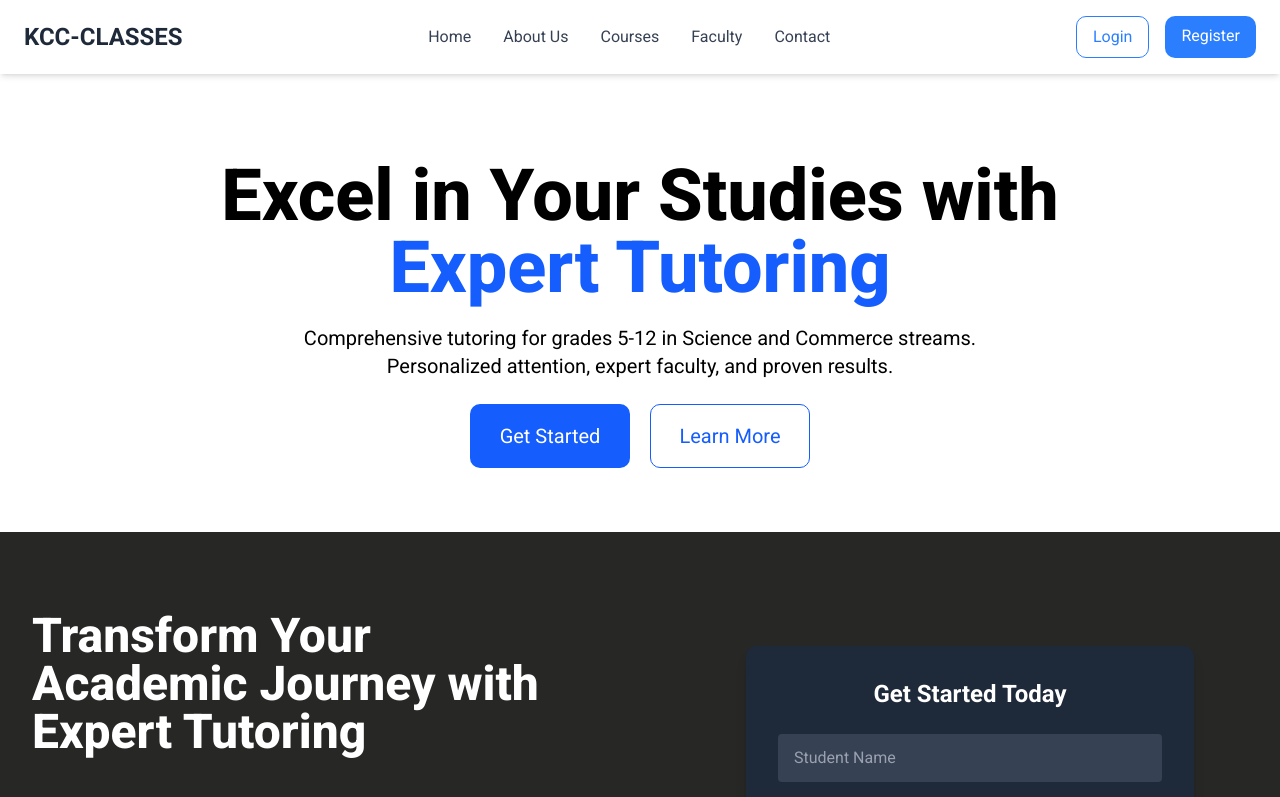
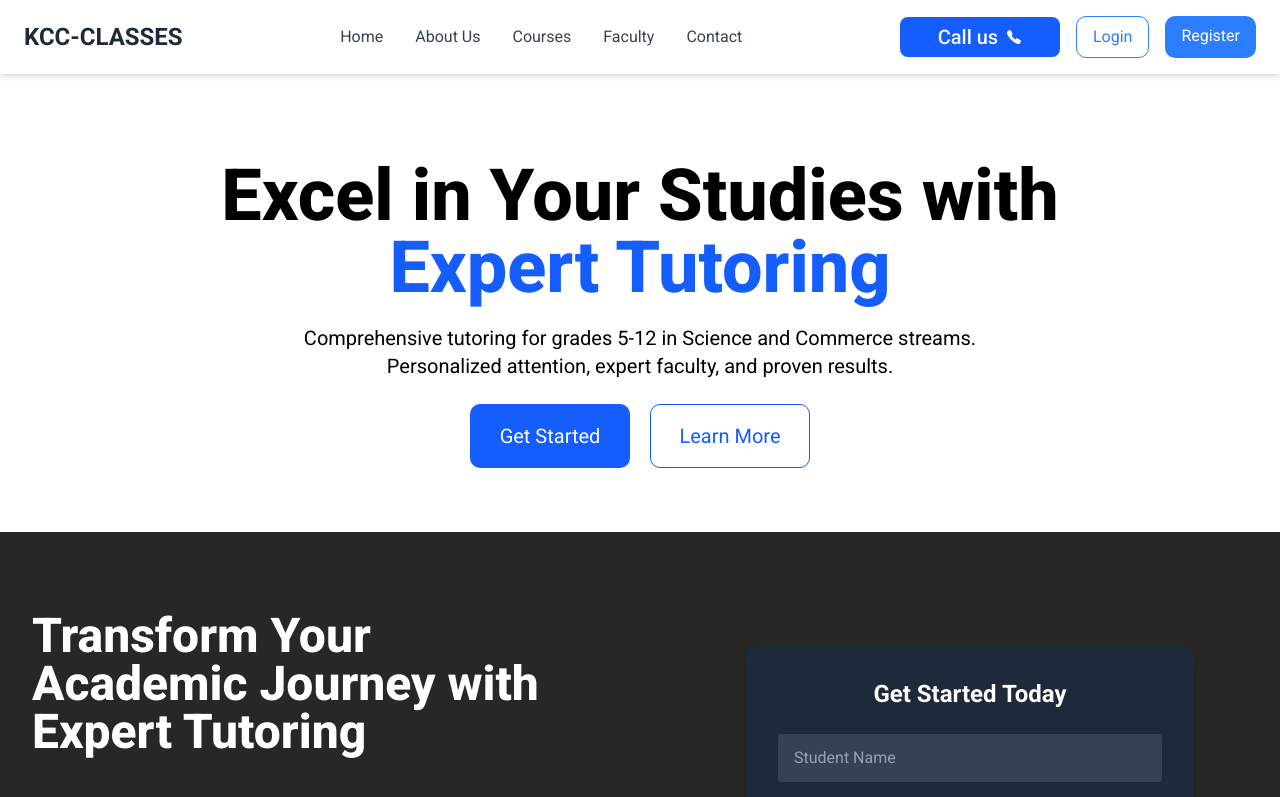
Before and after one commit to pranay03bhoir/kcc-classes-website-SMS-, a Next.js app in the folder frontend/: page / in a window 1280 px wide. Shown: the top 797 px of the page. Built offline with nearby package versions, Linux system fonts and the light colour scheme.

Commit message:
Add call button to NavBar for direct contact option

```diff
--- a/frontend/src/components/NavigationBar/NavBar.jsx
+++ b/frontend/src/components/NavigationBar/NavBar.jsx
@@ -1,8 +1,10 @@
 "use client";
-import { useState } from "react";
+import React, { useState } from "react";
 import { motion } from "framer-motion";
 import { Menu, X } from "lucide-react";
 import Link from "next/link";
+import { Button } from "@/components/ui/button";
+import { IoCall } from "react-icons/io5";
 const Navbar = () => {
   const [isOpen, setIsOpen] = useState(false);
 
@@ -29,6 +31,14 @@ const Navbar = () => {
 
         {/* Authentication Buttons */}
         <div className="hidden md:flex space-x-4">
+          <a
+            href={`tel:+918830986365`}
+            className={`w-full flex justify-center items-center`}
+          >
+            <Button className={`h-10 text-xl w-40 bg-blue-600`}>
+              Call us <IoCall />
+            </Button>
+          </a>
           <Link
             href={`/login`}
             target="_blank"
@@ -72,6 +82,11 @@ const Navbar = () => {
               {item}
             </a>
           ))}
+          <a href={`tel:+918830986365`} className={`w-full`}>
+            <Button className={`h-10 text-start text-lg w-full  bg-blue-600`}>
+              Call us <IoCall />
+            </Button>
+          </a>
           <Link
             href={`/login`}
             target="_blank"
```
